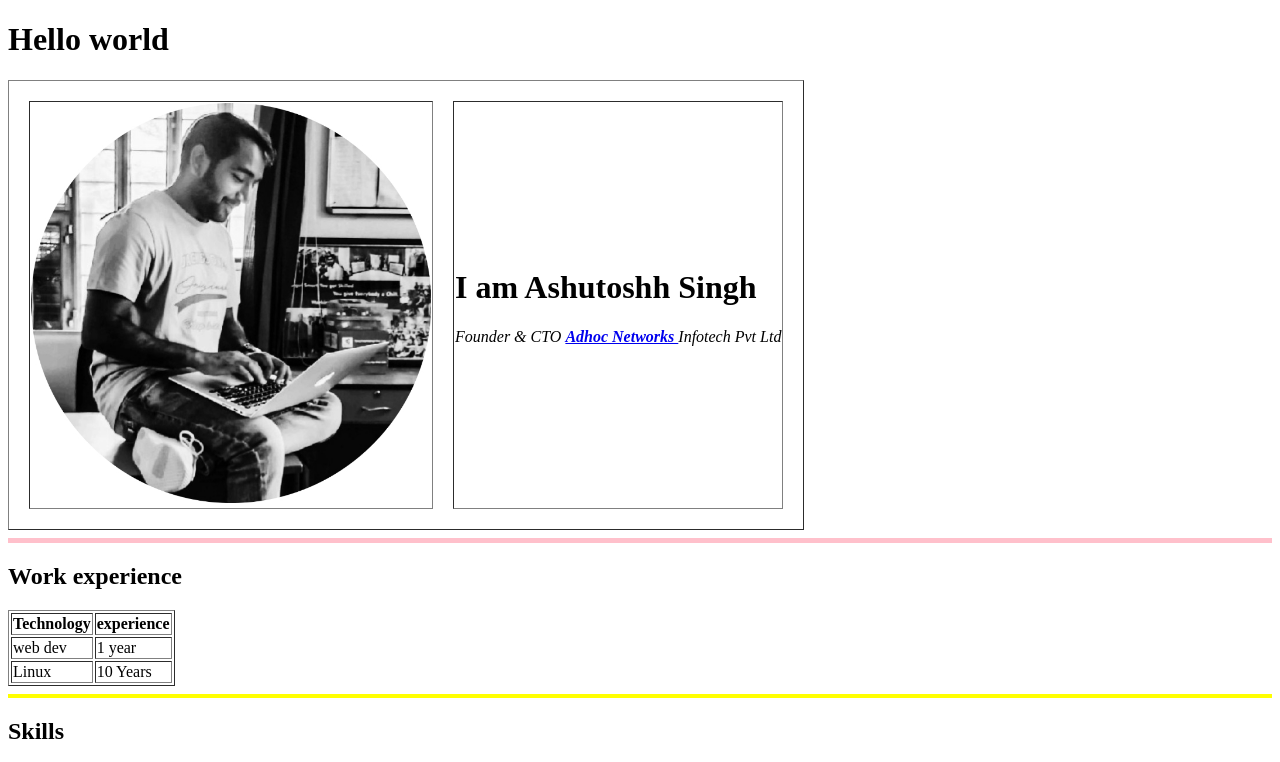
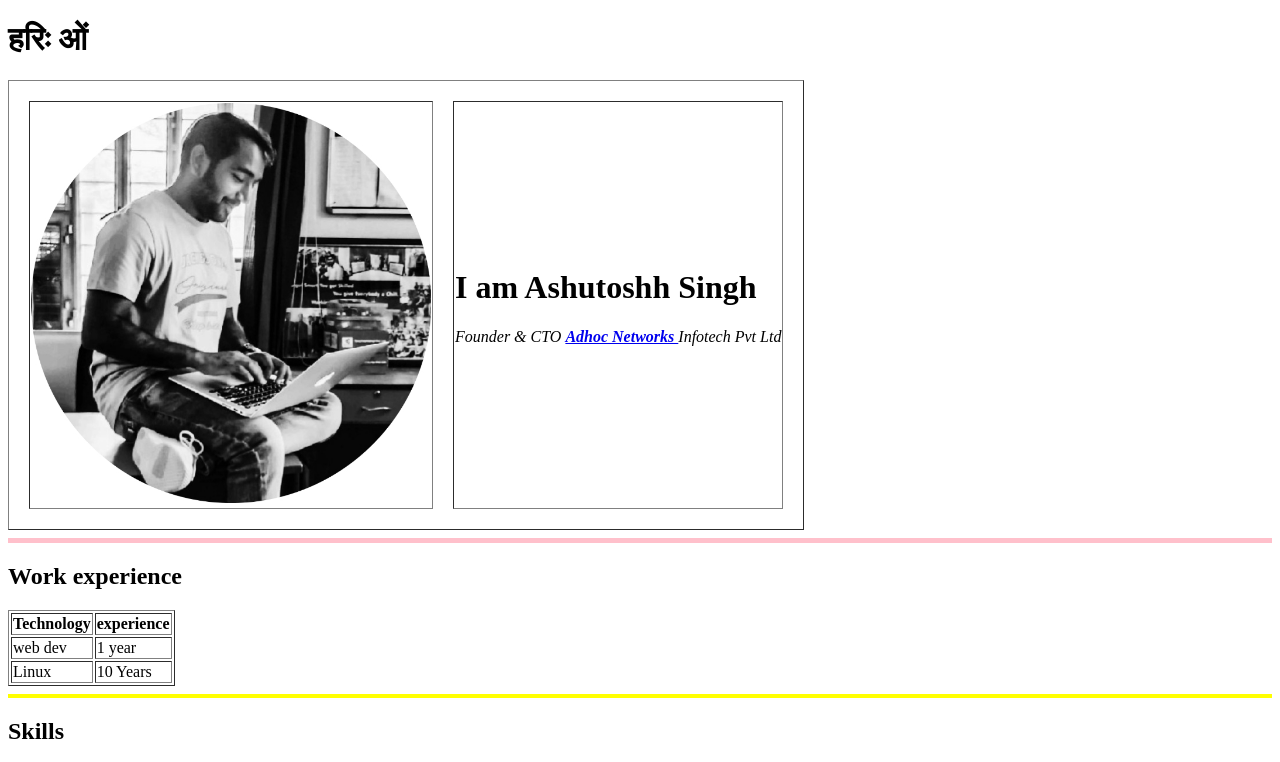
Before and after one commit to redashu/profile, a plain HTML site: page index.html in a window 1280 px wide. Shown: the top 762 px of the page. Drawn offline with Linux system fonts and the light colour scheme.

Commit message:
adding sanskrit word

```diff
--- a/index.html
+++ b/index.html
@@ -7,7 +7,7 @@
     <title>❤️ profile 🙈</title>
 </head>
 <body>
-    <h1> Hello world </h1>
+    <h1> हरिः ओं  </h1>
     <table cellspacing="20" border="1">
         <tr>
             <td> <img src="images/ashu.jpg" alt="ashutoshh profile" width="400" height="400"> </td>
```
